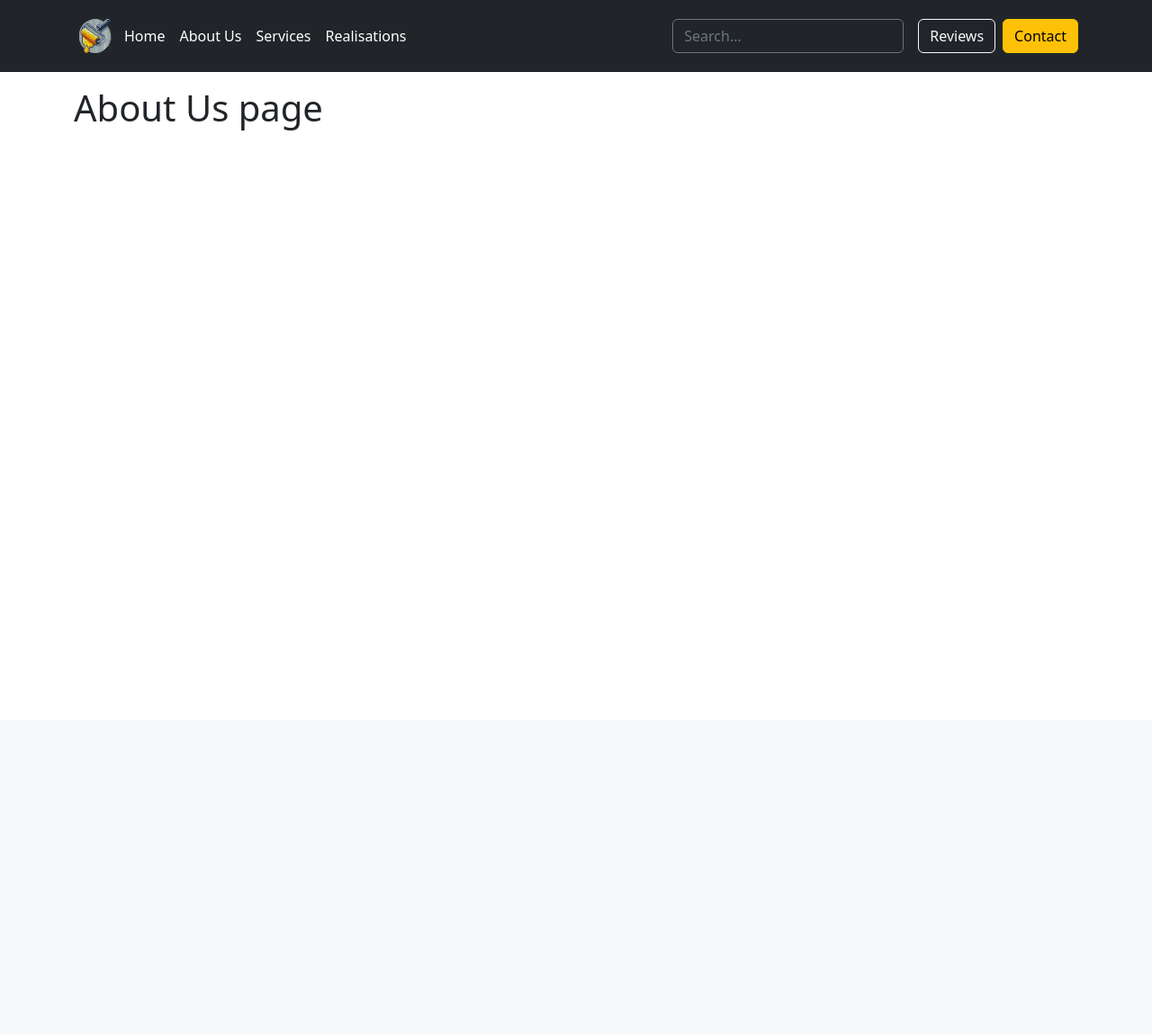
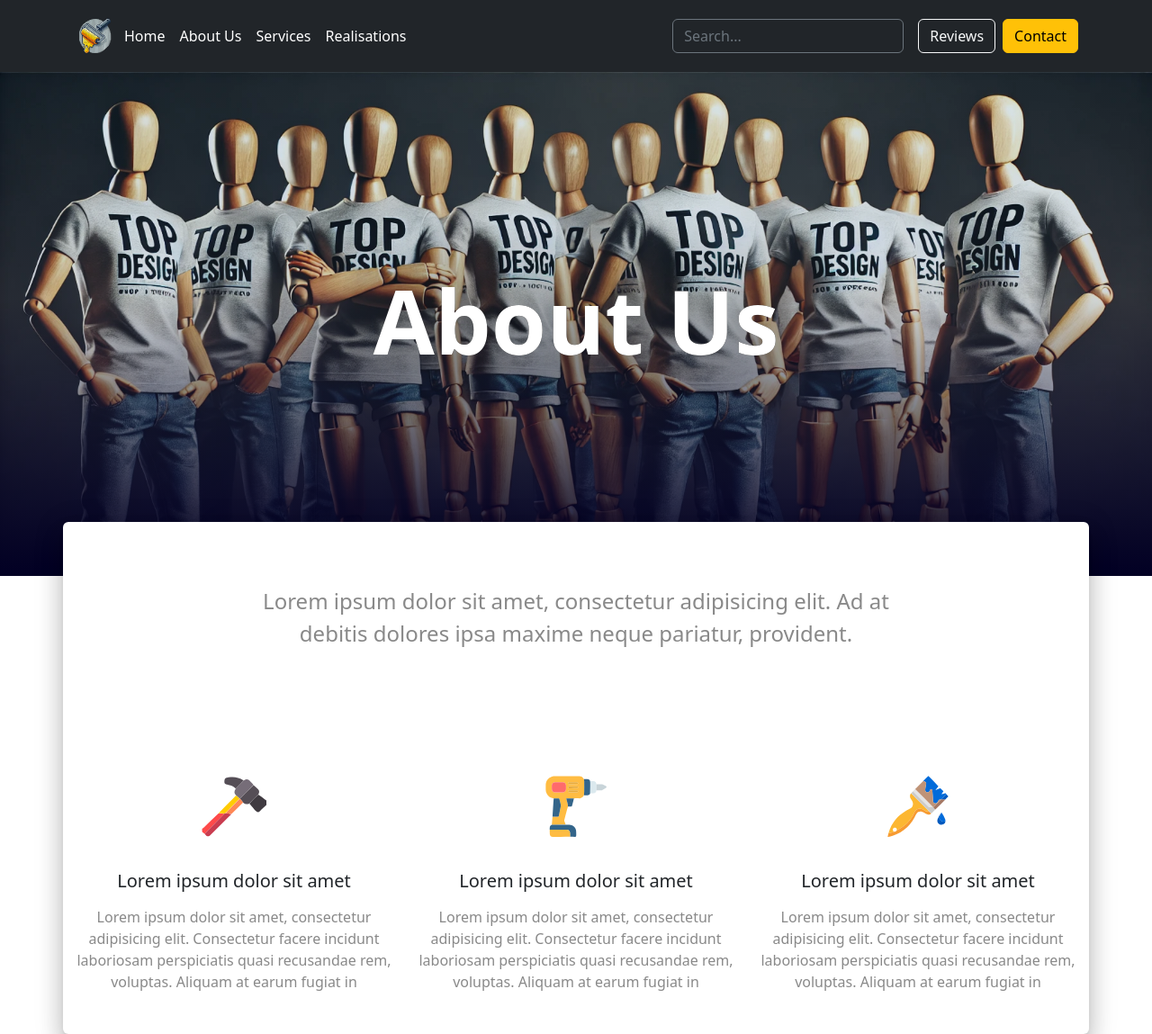
Before and after one commit to Mussorable/top_design_building, a Flask app: page /about in a window 1280 px wide. Shown: the whole page at 90% size. Before the commit the page ends 145 px from the top, so only its background shows below. Run offline with Flask 3, Linux system fonts and the light colour scheme.

Commit message:
add header, background image about_us page, make containers and three small option blocks

```diff
--- a/app/static/css/styles.css
+++ b/app/static/css/styles.css
@@ -1,3 +1,112 @@
+*, ::after, ::before {
+    box-sizing: border-box;
+}
+
+html * {
+    -webkit-font-smoothing: antialiased;
+}
+
+.section {
+    padding:70px 0;
+    background-size: cover;
+    background-position: center center;
+}
+
+.option-small-block {
+    max-width: 360px;
+    margin: 0 auto;
+    padding: 60px 0 30px;
+}
+
+.option-title {
+    margin-top: 35px;
+    margin-bottom: 1rem;
+}
+
+.description,
+.option-description{
+    color: #898989;
+    line-height: 1.5em;
+}
+
+.set-above-2 {
+    position: relative;
+    z-index: 2;
+}
+
+.ml-auto {
+    margin-left: auto;
+}
+
+.mr-auto {
+    margin-right: auto;
+}
+
+.page-name-block {
+    color: #fff;
+    text-align: center;
+}
+
+.page-name-block .page-name {
+    font-size: 6.2rem;
+    font-weight: 600;
+    text-shadow: 0 0 0 #000, 0 0 1em #000;
+}
+
+/*CONTAINER*/
+
+.container-light-mode {
+    background-color: #fff;
+    position: relative;
+    z-index: 3;
+}
+
+.container-raised {
+    margin-top: -60px;
+    border-radius: 6px;
+    box-shadow: 0 16px 24px 2px rgba(0,0,0,.14),
+                0 6px 30px 5px rgba(0,0,0,.12),
+                0 8px 10px -5px rgba(0,0,0,.2);
+}
+
+/*UNDER HEADER BACKGROUND-IMAGE*/
+
+.page-header {
+    height: 70vh;
+    margin: 0;
+    padding: 0;
+    border: 0;
+    overflow: hidden;
+    background-position: top;
+    background-size: cover;
+    display: flex;
+    align-items: center;
+}
+
+.header-filter {
+    position: relative;
+}
+
+.header-filter:after {
+    position: absolute;
+    z-index: 1;
+    width: 100%;
+    height: 100%;
+    display: block;
+    left: 0;
+    top: 0;
+    content: "";
+    background: rgb(2,0,36);
+    background: linear-gradient(360deg, rgba(2,0,36,1) 0%, rgba(74,94,121,.25) 55%, rgba(0,78,119,0.15) 100%);
+}
+
+.about-us {
+    background-image: url("../images/background_team.webp");
+    background-repeat: no-repeat;
+}
+
+/*INPUT FORM*/
+
 .form-control-dark {
     color: #fff;
     background-color: #212529;
--- a/app/templates/about_us.html
+++ b/app/templates/about_us.html
@@ -1,5 +1,59 @@
 {% extends 'base.html' %}
 
 {% block content %}
-    <h1>About Us page</h1>
+    <div class="page-header header-filter about-us">
+        <div class="container set-above-2">
+            <div class="row">
+                <div class="col-md-8 ml-auto mr-auto">
+                    <div class="page-name-block">
+                        {% if title %}
+                            <h1 class="page-name">{{ title }}</h1>
+                        {% else %}
+                            <h1>About Us</h1>
+                        {% endif %}
+                    </div>
+                </div>
+            </div>
+        </div>
+    </div>
+    <div class="container container-raised container-light-mode">
+        <div class="row section">
+            <div class="col-md-8 ml-auto mr-auto">
+                <h4 class="description text-center">Lorem ipsum dolor sit amet, consectetur adipisicing elit.
+                Ad at debitis dolores ipsa maxime neque pariatur, provident.</h4>
+            </div>
+        </div>
+        <div class="row text-center">
+            <div class="col-md-4">
+                <div class="option-small-block">
+                    <div class="icon-container">
+                        <img src="{{ url_for('static', filename='svg/hammer.svg') }}" alt="Hammer" width="72px" height="72px">
+                    </div>
+                    <h5 class="option-title">Lorem ipsum dolor sit amet</h5>
+                    <p class="option-description">Lorem ipsum dolor sit amet, consectetur adipisicing elit. Consectetur facere incidunt laboriosam
+                        perspiciatis quasi recusandae rem, voluptas. Aliquam at earum fugiat in</p>
+                </div>
+            </div>
+            <div class="col-md-4">
+                <div class="option-small-block">
+                    <div class="icon-container">
+                        <img src="{{ url_for('static', filename='svg/drill.svg') }}" alt="Drill" width="72px" height="72px">
+                    </div>
+                    <h5 class="option-title">Lorem ipsum dolor sit amet</h5>
+                    <p class="option-description">Lorem ipsum dolor sit amet, consectetur adipisicing elit. Consectetur facere incidunt laboriosam
+                        perspiciatis quasi recusandae rem, voluptas. Aliquam at earum fugiat in</p>
+                </div>
+            </div>
+            <div class="col-md-4">
+                <div class="option-small-block">
+                    <div class="icon-container">
+                        <img src="{{ url_for('static', filename='svg/paint-brush.svg') }}" alt="Paint Brush" width="72px" height="72px">
+                    </div>
+                    <h5 class="option-title">Lorem ipsum dolor sit amet</h5>
+                    <p class="option-description">Lorem ipsum dolor sit amet, consectetur adipisicing elit. Consectetur facere incidunt laboriosam
+                        perspiciatis quasi recusandae rem, voluptas. Aliquam at earum fugiat in</p>
+                </div>
+            </div>
+        </div>
+    </div>
 {% endblock %}
--- a/app/templates/base.html
+++ b/app/templates/base.html
@@ -37,9 +37,7 @@
             </div>
         </div>
     </header>
-    <div class="container mt-3">
-        {% block content %}{% endblock %}
-    </div>
+    {% block content %}{% endblock %}
     <script src="https://cdn.jsdelivr.net/npm/bootstrap@5.3.3/dist/js/bootstrap.bundle.min.js"
             integrity="sha384-YvpcrYf0tY3lHB60NNkmXc5s9fDVZLESaAA55NDzOxhy9GkcIdslK1eN7N6jIeHz" crossorigin="anonymous">
     </script>
```
Also changed, not shown: app/static/images/background_team.webp (added), app/static/svg/drill.svg (added), app/static/svg/hammer.svg (added), app/static/svg/paint-brush.svg (added).
